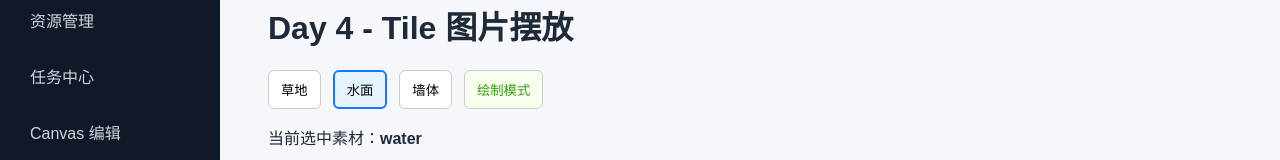
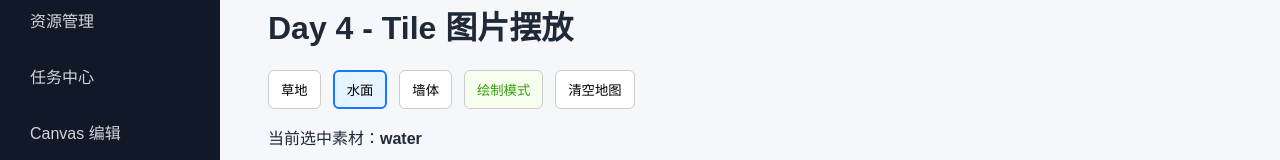
Before and after one commit to Caibospoem/react_learning, a React (Vite) app in the folder game-admin-demo/: page /tilesput in a window 1280 px wide. Shown: the part 131-291 px from the top of the page. Built offline with nearby package versions, Linux system fonts and the light colour scheme; sample sign-in values are in the browser's storage.

Commit message:
添加清空地图按钮

```diff
--- a/game-admin-demo/src/pages/tilesput.tsx
+++ b/game-admin-demo/src/pages/tilesput.tsx
@@ -215,6 +215,20 @@ function tilesput() {
                 >
                     {isEraseMode ? '擦除模式✅' : '绘制模式' }
                 </button>
+                <button
+                    onClick={() =>
+                        setMapData(createEmptyMapData(mapdata.rows, mapdata.cols, mapdata.tileSize))
+                    }
+                    style={{
+                        padding: '8px 12px',
+                        borderRadius: 6,
+                        border: '1px solid #ccc',
+                        background: '#fff',
+                        cursor: 'pointer',
+                    }}
+                    >
+                    清空地图
+                </button>
             </div>
 
             <p style={{ marginBottom: 12 }}>
```
